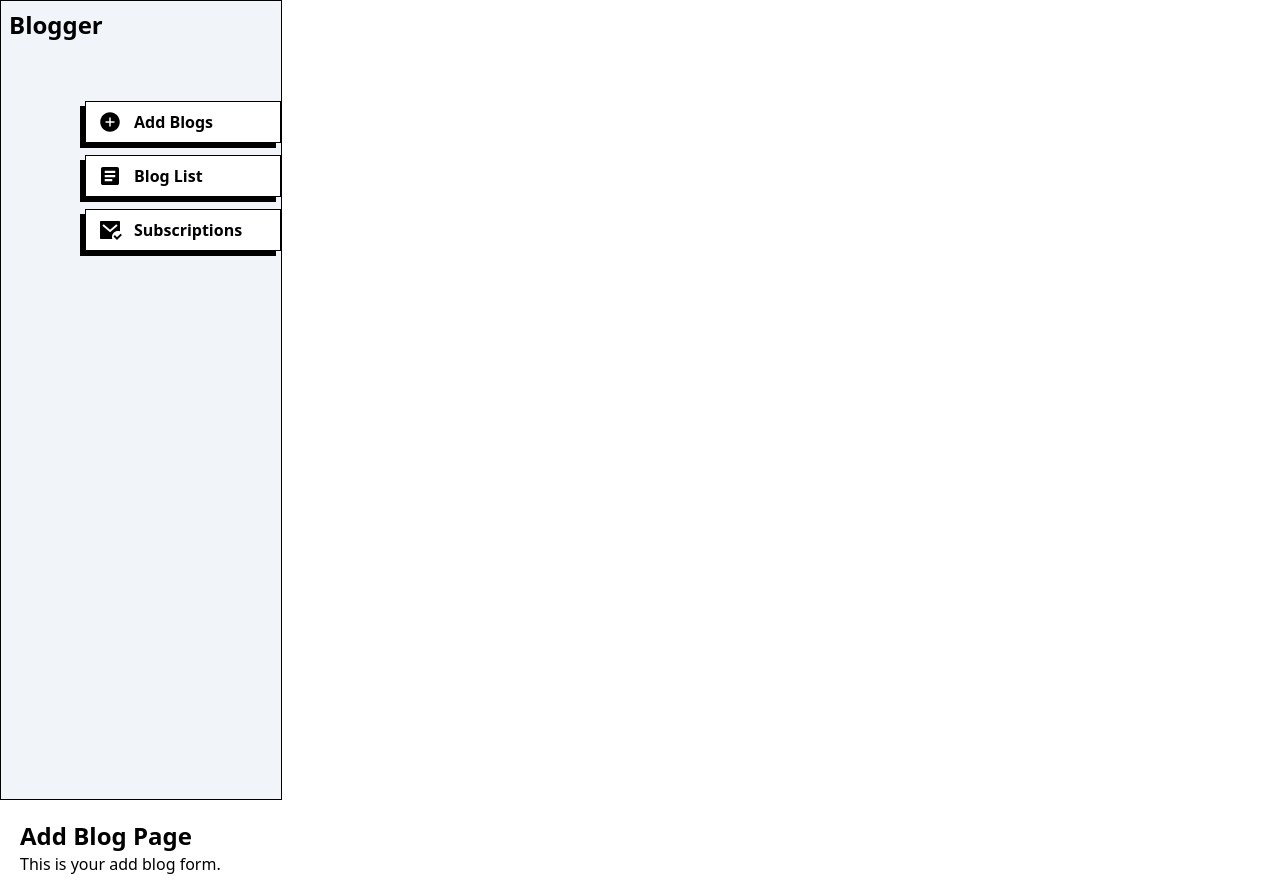
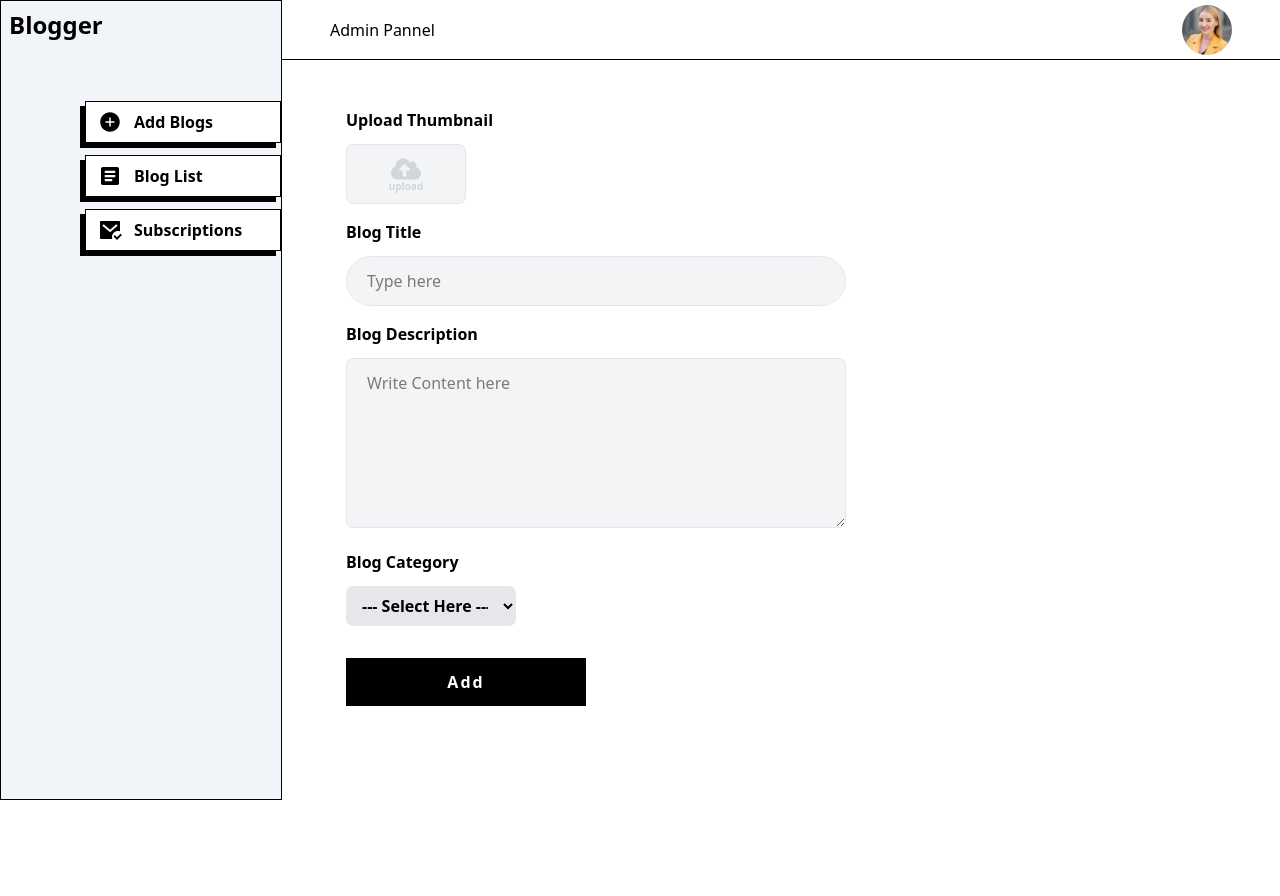
Before and after one commit to RithmaRandima/blog-app-next-js, a Next.js app: page /admin/addProduct in a window 1280 px wide. After the commit the page ends 800 px from the top, so only its background shows below. Built offline with nearby package versions, Linux system fonts and the light colour scheme.

Commit message:
Completed UI section of add blog page

```diff
--- a/Components/adminComponents/Sidebar.jsx
+++ b/Components/adminComponents/Sidebar.jsx
@@ -6,7 +6,7 @@
 
 const Sidebar = () => {
   return (
-    <div className="flex flex-col bg-slate-100 h-[100vh] border border-black px-2 sm:px-0">
+    <div className="flex flex-col bg-slate-100 min-h-screen  border border-black px-2 sm:px-0">
       <div className="px-2 py-2 ">
         <h1 className="font-bold text-2xl">Blogger</h1>
       </div>
--- a/app/admin/addProduct/page.jsx
+++ b/app/admin/addProduct/page.jsx
@@ -1,12 +1,104 @@
-import React from "react";
+"use client";
+import Image from "next/image";
+import React, { useState } from "react";
+import { FaCloudUploadAlt } from "react-icons/fa";
 
-const AddProduct = () => {
+const Page = () => {
+  const [image, setImage] = useState(null); // Start as null, not false
+
+  const handleImageChange = (e) => {
+    const file = e.target.files[0];
+    if (file) {
+      setImage(URL.createObjectURL(file)); // create preview URL
+    }
+  };
+
   return (
-    <div className="p-5">
-      <h1 className="text-2xl font-bold">Add Blog Page</h1>
-      <p>This is your add blog form.</p>
-    </div>
+    <>
+      <form className="pt-5 px-5 sm:pt-12 sm:pl-16 pb-10">
+        <p className="text-[18px]sm:text-xl mb-3 font-semibold">
+          Upload Thumbnail
+        </p>
+        <div className="inline-block w-[120px]">
+          <label htmlFor="image" className="cursor-pointer block w-[120px]">
+            {image ? (
+              <Image
+                className="w-[120px] h-[60px] object-cover border border-gray-200"
+                src={image}
+                alt="thumbnail"
+                width={120}
+                height={60}
+              />
+            ) : (
+              <div className="w-[120px] h-[60px] bg-gray-100 flex flex-col justify-center items-center border rounded-[7px] border-gray-200">
+                <FaCloudUploadAlt className="text-gray-300 text-[30px]" />
+                <p className="text-gray-300 text-[10px] font-semibold mt-[-5px]">
+                  upload
+                </p>
+              </div>
+            )}
+          </label>
+          <input
+            onChange={handleImageChange}
+            type="file"
+            id="image"
+            hidden
+            required
+          />
+        </div>
+
+        <p className="text-[18px]sm:text-xl  mt-4 mb-3 font-semibold">
+          Blog Title
+        </p>
+        <input
+          type="text"
+          placeholder="Type here"
+          required
+          className="w-full sm:w-[500px] px-5 py-3 rounded-full bg-gray-100  border border-gray-200"
+        />
+
+        <p className="text-[18px]sm:text-xl  mt-4 mb-3 font-semibold">
+          Blog Description
+        </p>
+        <textarea
+          type="text"
+          placeholder="Write Content here"
+          required
+          rows={6}
+          className="w-full sm:w-[500px] px-5 py-3 rounded-[7px] bg-gray-100  border border-gray-200"
+        />
+
+        <p className="text-[18px]sm:text-xl  mt-4 mb-3 font-semibold">
+          Blog Category
+        </p>
+        <select
+          name="category"
+          id=""
+          className="w-[170px] bg-gray-200 py-2 rounded-[7px] px-3 font-semibold"
+        >
+          <option value="" className="font-semibold">
+            --- Select Here ---
+          </option>
+          <option value="Statup" className="font-semibold">
+            Statup
+          </option>
+          <option value="Technology" className="font-semibold">
+            Technology
+          </option>
+          <option value="Lifestyle" className="font-semibold">
+            Lifestyle
+          </option>
+        </select>
+
+        <button
+          type="submit"
+          className="mt-8 w-full sm:w-60 h-12 block bg-black text-white font-bold tracking-[2px] "
+        >
+          Add
+        </button>
+      </form>
+    </>
   );
 };
 
-export default AddProduct;
+export default Page;
--- a/app/admin/layout.jsx
+++ b/app/admin/layout.jsx
@@ -1,12 +1,24 @@
+import { assets } from "@/Assets/assets";
 import Sidebar from "@/Components/adminComponents/Sidebar";
+import Image from "next/image";
 
 export default function Layout({ children }) {
   return (
     <>
       <div className="flex">
         <Sidebar />
+        <div className="flex flex-col w-full">
+          <div className="flex items-center justify-between w-full py-3 max-h-[60px] px-12 border-b border-black">
+            <h1>Admin Pannel</h1>
+            <Image
+              src={assets.profile_icon}
+              alt="image"
+              className="w-[50px] h-[50px] rounded-full "
+            />
+          </div>
+          {children}
+        </div>
       </div>
-      {children}
     </>
   );
 }
```
